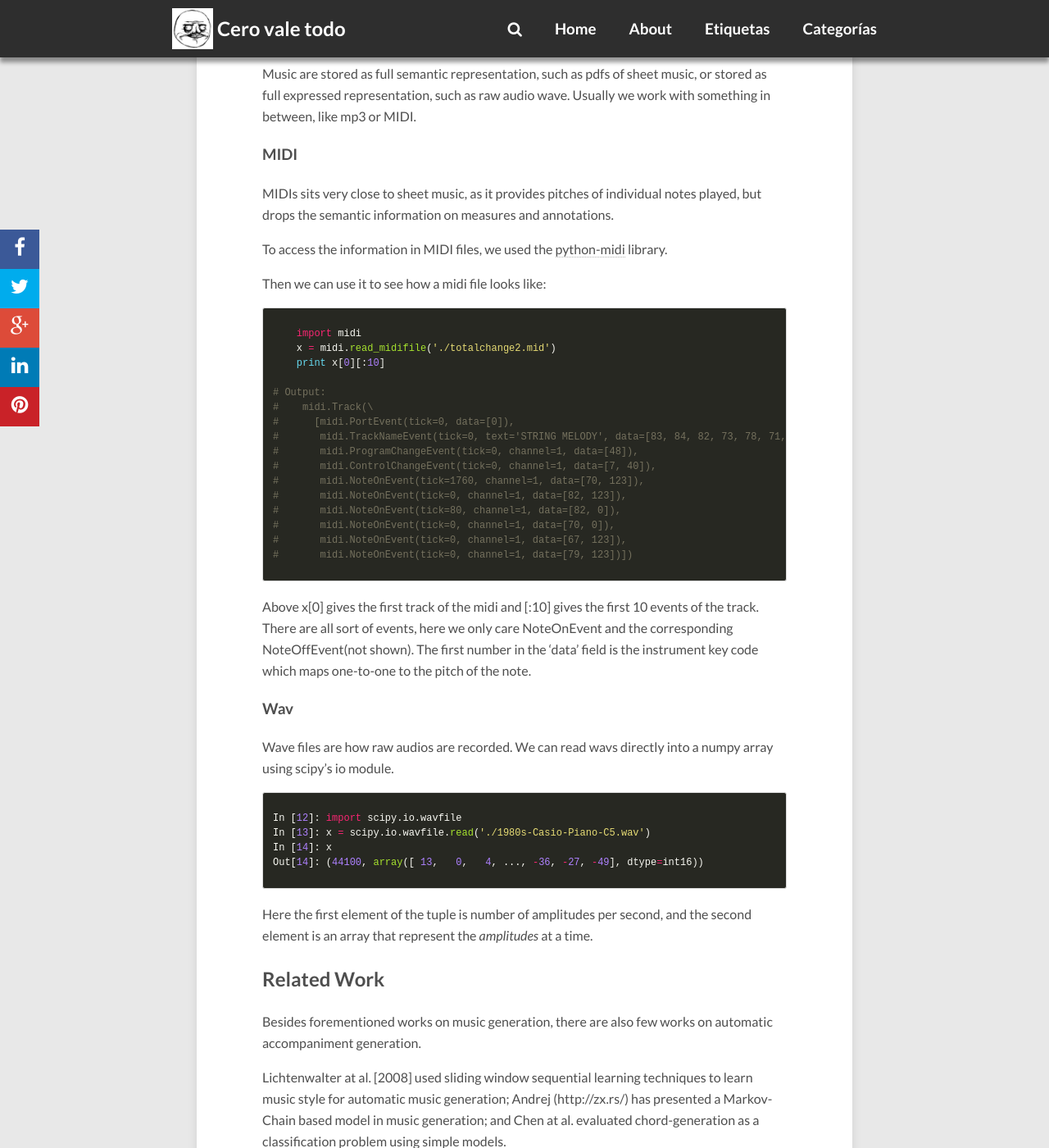
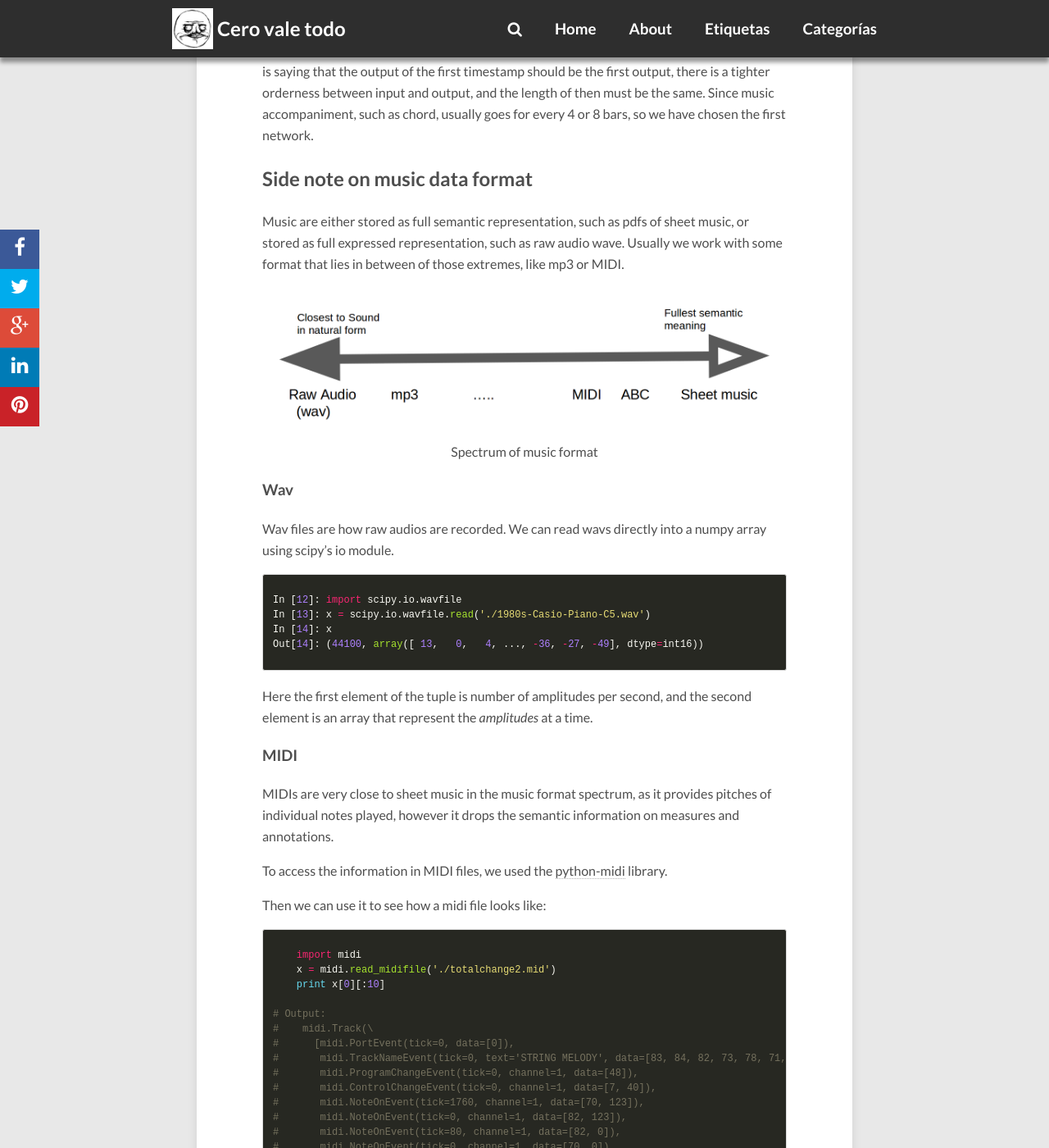
Before and after one commit to qihqi/qihqi.github.io, a Jekyll site: the page built from _posts/2016-12-11-music-generation-using-rnn.md, in a window 1280 px wide and 1400 px high, scrolled down 2138 px. Shown: the whole window at 82% size. Built offline with Jekyll 4.4.1, drawn with Linux system fonts in a browser that asks for light colours; nearby versions of some CDN libraries; formulas are drawn with MathJax 3; comment, search, counter and statistics services are not loaded; some of the changed lines change nothing that is shown; some of the changed text lies outside the part shown.

Commit message:
add more pictures

```diff
--- a/_posts/2016-12-11-music-generation-using-rnn.md
+++ b/_posts/2016-12-11-music-generation-using-rnn.md
@@ -13,6 +13,8 @@
 
 Background and Problem Statement
 ------------------------------
+
+![](/images/music.png)
 
 
 When we listen to a song we are usually listening to a rich
@@ -76,14 +78,35 @@
 Side note on music data format
 ------------------------------
 
-Music are stored as full semantic representation, such
+Music are either stored as full semantic representation, such
 as pdfs of sheet music, or stored as full expressed
 representation, such as raw audio wave. Usually we work
-with something in between, like mp3 or MIDI.
+with some format that lies in between of those extremes, like mp3 or MIDI.
+
+![](/images/midi.png)
+
+<center>Spectrum of music format</center>
+
+
+### Wav
+
+Wav files are how raw audios are recorded. We can read wavs directly into
+a numpy array using scipy's io module.
+
+{% highlight python %}
+In [12]: import scipy.io.wavfile
+In [13]: x = scipy.io.wavfile.read('./1980s-Casio-Piano-C5.wav')
+In [14]: x
+Out[14]: (44100, array([ 13,   0,   4, ..., -36, -27, -49], dtype=int16))
+
+{% endhighlight %}
+
+Here the first element of the tuple is number of amplitudes per second, and
+the second element is an array that represent the *amplitudes* at a time.
 
 ### MIDI
-MIDIs sits very close to sheet music, as it provides pitches
-of individual notes played, but drops the semantic information
+MIDIs are very close to sheet music in the music format spectrum, as it provides pitches
+of individual notes played, however it drops the semantic information
 on measures and annotations.
 
 To access the information in MIDI files, we used the
@@ -117,21 +140,6 @@
 number in the 'data' field is the instrument key code which maps one-to-one to
 the pitch of the note.
 
-### Wav
-
-Wave files are how raw audios are recorded. We can read wavs directly into
-a numpy array using scipy's io module.
-
-{% highlight python %}
-In [12]: import scipy.io.wavfile
-In [13]: x = scipy.io.wavfile.read('./1980s-Casio-Piano-C5.wav')
-In [14]: x
-Out[14]: (44100, array([ 13,   0,   4, ..., -36, -27, -49], dtype=int16))
-
-{% endhighlight %}
-
-Here the first element of the tuple is number of amplitudes per second, and
-the second element is an array that represent the *amplitudes* at a time.
 
 
 Related Work
@@ -177,9 +185,8 @@
 in wav are very subtle. However the model did eventually converge.
 ![](/images/loss1.png)
 
-#insert loss curve
 
-The produced results have lots of random noise in them, through we could still
+The produced results have lots of random noise in them, though we could still
 find some "musicalness" in them.
 
 Current Model
@@ -227,6 +234,8 @@
 the same melody. So it could be easier to learn a simpler patterns than learning all
 at once. This is a similar idea to "curricular learning".
 
+
+<img src="/images/vectorencoding.png" width="150" />
 To represent the each MIDI file as matrix for training,
 we could try treat those events as "words" in our alphabet,
 to embed those events directly vectors similar to word2vec
@@ -235,7 +244,7 @@
 notes. We restrict the pitch range to 78 distinct notes, which is 6 octaves
 (each octave has 12 distinct “half notes”). The result will be a \\(t \\times n\\) matrix,
 with \\( t \\) represents which time tick and \\( n\\) represents which notes are on at that
-time tick.
+time tick (see fragment in left).
 
 After our preparation, we are ready for the training.
 The model consists of 50 LSTM neurons for encoding and 50 for decoding.
@@ -261,8 +270,6 @@
 each note and sum all of them. Note that we cannot just use categorical
 crossentropy because there could
 be several 1’s in the ground truth.
-
-#losscurve?
 
 After training for a few hours, here is one of the generated samples
 (converted to from midi to mp3):
```
Also changed, not shown: images/midi.png (added), images/music.png (added), images/vectorencoding.png (added).
